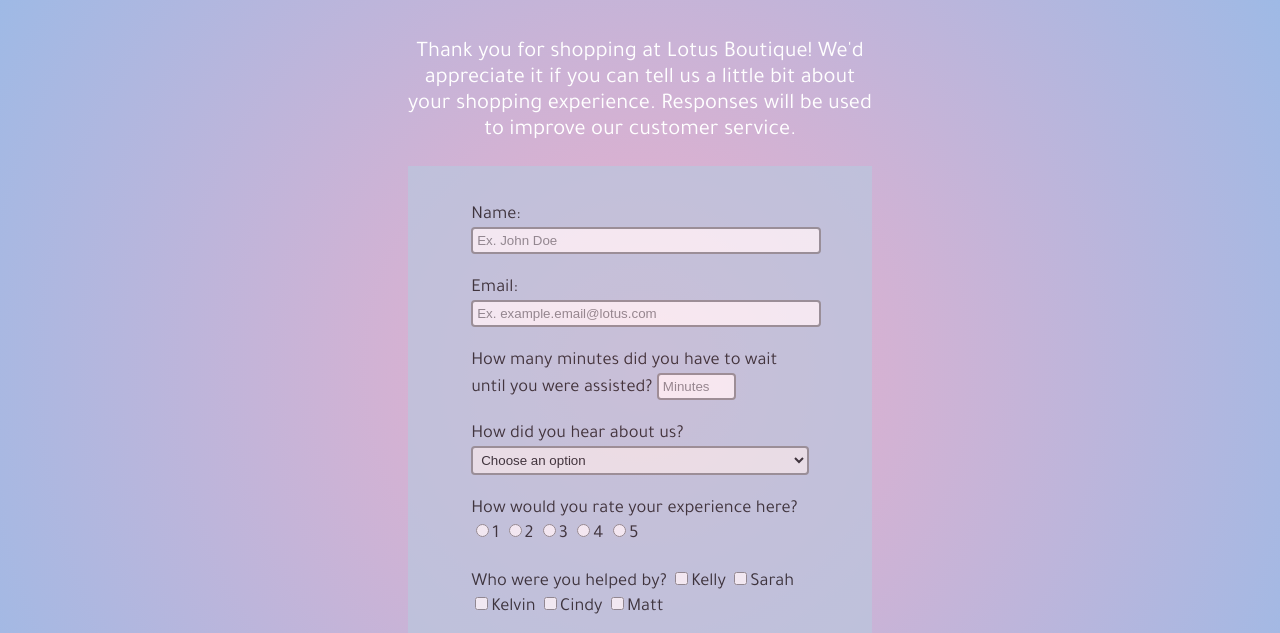
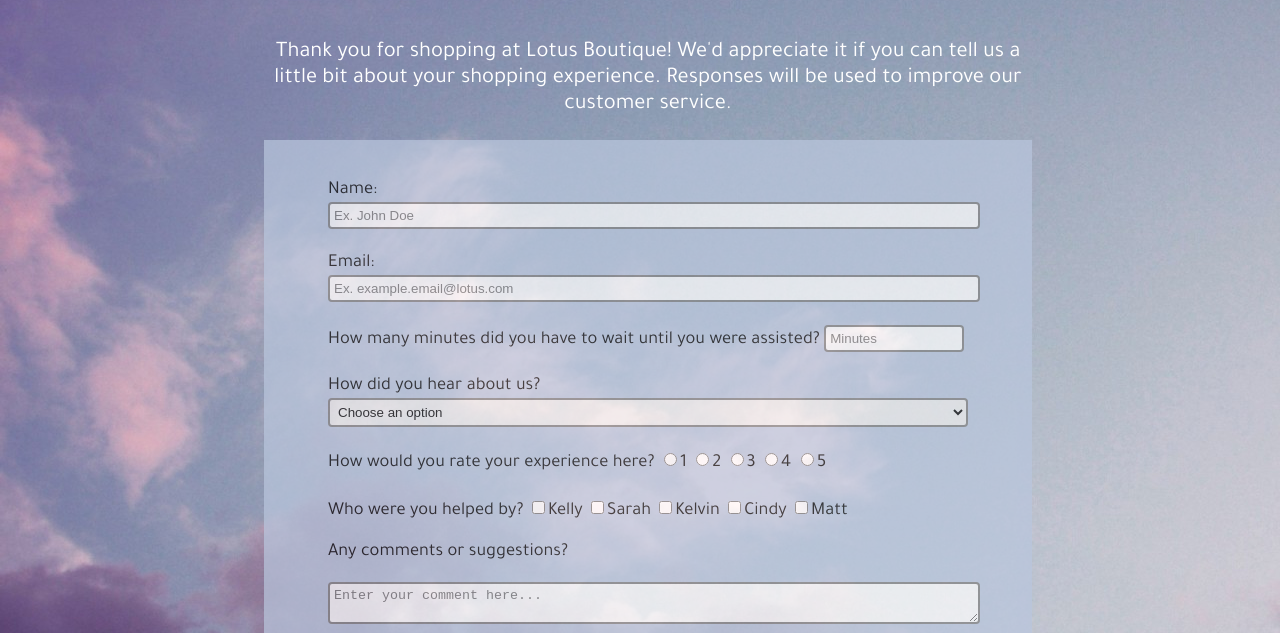
Before and after one commit to an-nguyen21/survey-page, a plain HTML site: page index.html in a window 1280 px wide. Shown: the part 167-800 px from the top of the page. Drawn offline with Linux system fonts and the light colour scheme.

Commit message:
fixed resizing issue

```diff
--- a/style/style.css
+++ b/style/style.css
@@ -1,7 +1,8 @@
 body {
     background-image: url(../images/cloud.jpg);
-    background: rgb(238,174,202);
-background: radial-gradient(circle, rgba(238,174,202,1) 0%, rgba(148,187,233,1) 100%);
+    width: 100%;
+    height: auto;
+
 }
 
 #title {
@@ -14,8 +15,8 @@ background: radial-gradient(circle, rgba(238,174,202,1) 0%, rgba(148,187,233,1)
 
 #description {
     text-align: center;
-    margin-right: 400px;
-    margin-left: 400px;
+    margin-right: 20%;
+    margin-left: 20%;
     font-family: 'Tajawal', sans-serif;
     font-size: 1.4em;
     color: white;
@@ -24,13 +25,23 @@ background: radial-gradient(circle, rgba(238,174,202,1) 0%, rgba(148,187,233,1)
 #survey-form {
     background-color: #bac7de;
     opacity: 0.7;
-    margin: 10px 400px 20px 400px;
+    margin: 0% 20% 1% 20%;
     padding-left: 5%;
     padding-right: 5%;
     padding-top: 3%;
-    padding-bottom: 4%;
+    padding-bottom: 2%;
     font-family: 'Tajawal', sans-serif;
     font-size: 1.15em;
+    position: relative;
+    width: 50%;
+    height: auto;
+    justify-content: center;
+}
+
+#survey-form:after {
+    content: "";
+    display: block;
+    padding-bottom: 3%;
 }
 
 #name {
```
